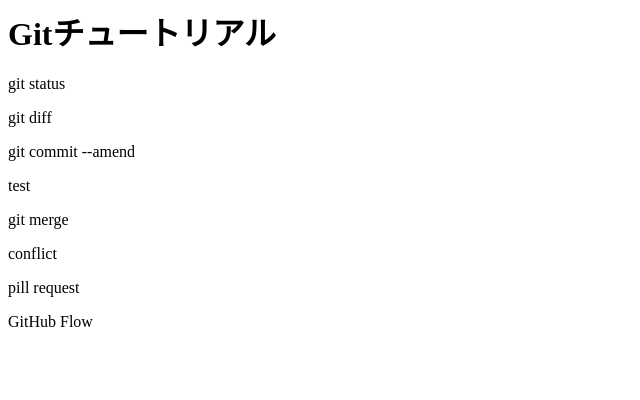
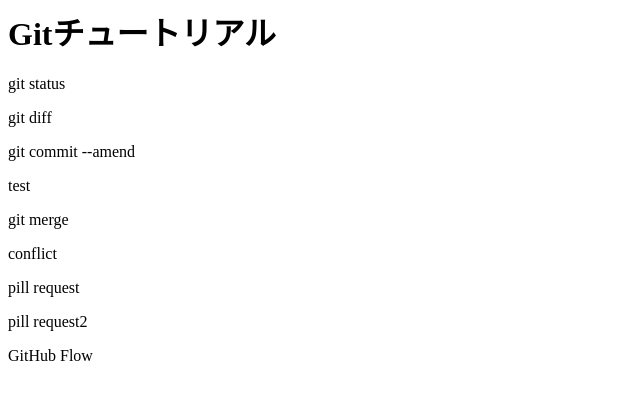
Before and after one commit to greendolphin555/git_tutorial_bak, a plain HTML site: page index.html in a window 1280 px wide. Shown: the whole page, without its empty margins (0-640 px from the left). Drawn offline with Linux system fonts and the light colour scheme.

Commit message:
pull request2 を追記

```diff
--- a/index.html
+++ b/index.html
@@ -6,4 +6,5 @@
 <p>git merge</p>
 <p>conflict</p>
 <p>pill request</p>
+<p>pill request2</p>
 <p>GitHub Flow</p>
```
